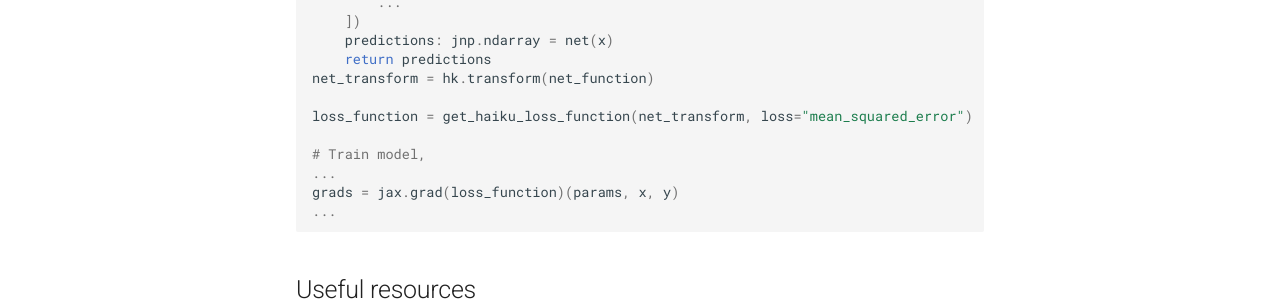
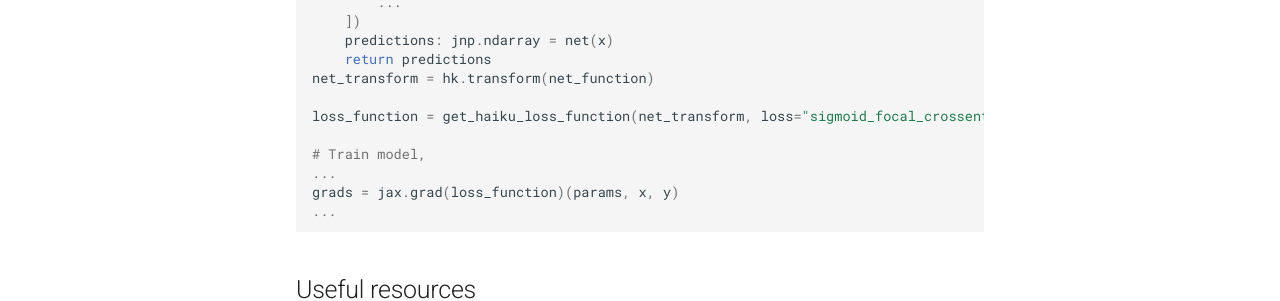
Before and after one commit to asmith26/jax_toolkit, an MkDocs documentation site: the page built from docs/losses_and_metrics.md, in a window 1280 px wide and 900 px high, scrolled down 4034 px. Shown: the part 483-784 px from the top of the window. Built offline with MkDocs 1.6.1 and Material for MkDocs 9.7.7, drawn with Linux system fonts in a browser that asks for light colours; comment, search, counter and statistics services are not loaded.

Commit message:
Remove redundant __init__ files, update doct

```diff
--- a/docs/losses_and_metrics.md
+++ b/docs/losses_and_metrics.md
@@ -114,7 +114,7 @@ def net_function(x: jnp.ndarray) -> jnp.ndarray:
     return predictions
 net_transform = hk.transform(net_function)
 
-loss_function = get_haiku_loss_function(net_transform, loss="mean_squared_error")
+loss_function = get_haiku_loss_function(net_transform, loss="sigmoid_focal_crossentropy", alpha=None, gamma=2.0)
 
 # Train model,
 ...
```
Also changed, not shown: 2 other files.
